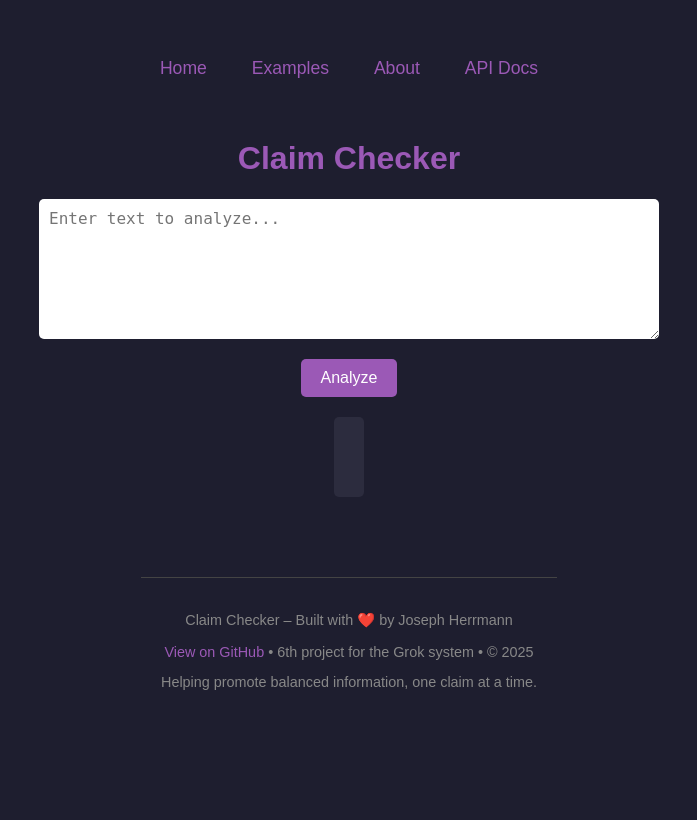
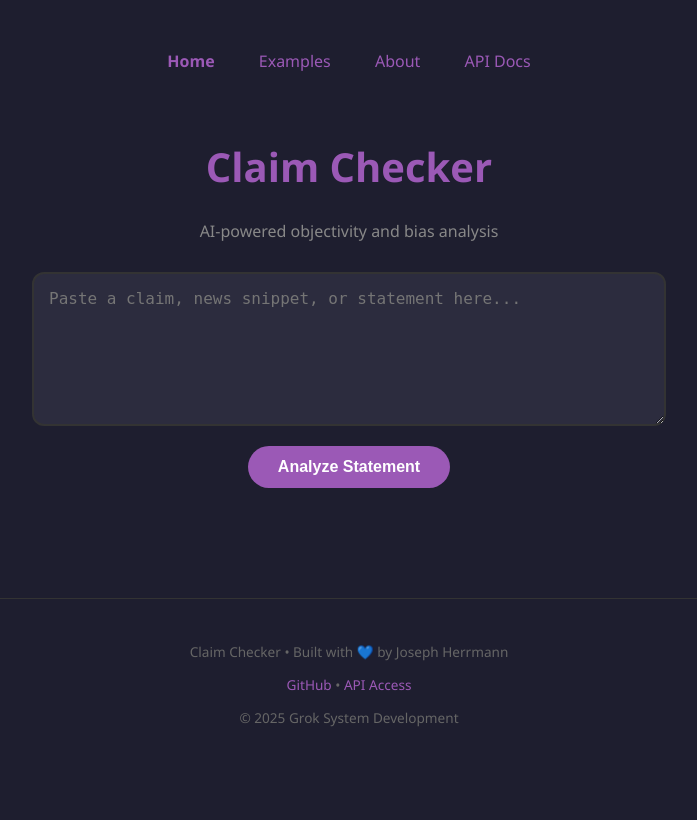
Before and after one commit to thenecronwolf-blip/Claim-Checker, a Flask app: template ui/templates/index.html in a window 1280 px wide. Shown: the whole page, without its empty margins (291-988 px from the left). Before the commit the page ends 690 px from the top, so only its background shows below. Run offline with Flask 3, Linux system fonts and the light colour scheme; the template is opened without the code that fills it, so the values that code supplies are empty.

Commit message:
Update index.html

```diff
--- a/ui/templates/index.html
+++ b/ui/templates/index.html
@@ -6,53 +6,82 @@
     <title>Claim Checker</title>
     <style>
         body {
-            font-family: Arial, sans-serif;
+            font-family: 'Segoe UI', Arial, sans-serif;
             background: #1e1e2f;
             color: #e0e0e0;
             display: flex;
             flex-direction: column;
             align-items: center;
             padding: 50px;
+            margin: 0;
         }
-        h1 {
-            color: #9b59b6;
-        }
+        h1 { color: #9b59b6; font-size: 2.5em; margin-bottom: 10px; }
+        .subtitle { color: #888; margin-bottom: 30px; }
+
         textarea {
             width: 100%;
             max-width: 600px;
             height: 120px;
-            padding: 10px;
-            border-radius: 5px;
-            border: none;
+            padding: 15px;
+            border-radius: 12px;
+            border: 2px solid #333;
+            background: #2c2c3e;
+            color: white;
             font-size: 16px;
-            margin-bottom: 20px;
+            transition: border 0.3s;
+            outline: none;
         }
+        textarea:focus { border-color: #9b59b6; }
+
         button {
             background: #9b59b6;
             color: white;
-            padding: 10px 20px;
+            padding: 12px 30px;
             border: none;
-            border-radius: 5px;
+            border-radius: 30px;
             cursor: pointer;
             font-size: 16px;
+            font-weight: bold;
+            margin-top: 20px;
+            transition: transform 0.2s, background 0.2s;
         }
-        button:hover {
-            background: #8e44ad;
+        button:hover { background: #8e44ad; transform: translateY(-2px); }
+        button:disabled { background: #666; cursor: not-allowed; }
+
+        #result {
+            margin-top: 30px;
+            width: 100%;
+            max-width: 600px;
+            opacity: 0;
+            transition: opacity 0.5s ease-in;
         }
-        button:disabled {
-            background: #666;
-            cursor: not-allowed;
+
+        /* Gauge Visuals */
+        .meter-container {
+            width: 100%;
+            background: #333;
+            border-radius: 10px;
+            height: 12px;
+            margin: 10px 0;
+            overflow: hidden;
         }
-        #result {
-            margin-top: 20px;
-            max-width: 600px;
-            padding: 15px;
-            background: #2c2c3e;
-            border-radius: 5px;
-            word-wrap: break-word;
-            min-height: 50px;
+        .meter-fill {
+            height: 100%;
+            width: 0%;
+            transition: width 1.5s cubic-bezier(0.175, 0.885, 0.32, 1.275);
         }
-        /* Loading Spinner */
+
+        /* Fallacy Badge */
+        .badge {
+            display: inline-block;
+            padding: 4px 12px;
+            border-radius: 20px;
+            font-size: 0.8em;
+            font-weight: bold;
+            text-transform: uppercase;
+            margin-top: 10px;
+        }
+
         .spinner {
             border: 4px solid #2c2c3e;
             border-top: 4px solid #9b59b6;
@@ -61,25 +90,24 @@
             height: 40px;
             animation: spin 1s linear infinite;
             margin: 20px auto;
-            display: none; /* Hidden by default */
+            display: none;
         }
-        @keyframes spin {
-            0% { transform: rotate(0deg); }
-            100% { transform: rotate(360deg); }
-        }
+        @keyframes spin { 0% { transform: rotate(0deg); } 100% { transform: rotate(360deg); } }
     </style>
 </head>
 <body>
-    <nav style="margin-bottom: 40px; text-align: center; font-size: 1.1em;">
-    <a href="/" style="color: #9b59b6; margin: 0 20px; text-decoration: none;">Home</a>
-    <a href="/examples" style="color: #9b59b6; margin: 0 20px; text-decoration: none;">Examples</a>
-    <a href="/about" style="color: #9b59b6; margin: 0 20px; text-decoration: none;">About</a>
-    <a href="/docs" style="color: #9b59b6; margin: 0 20px; text-decoration: none;">API Docs</a>
-</nav>
+    <nav style="margin-bottom: 40px; text-align: center;">
+        <a href="/" style="color: #9b59b6; margin: 0 20px; text-decoration: none; font-weight: bold;">Home</a>
+        <a href="/examples" style="color: #9b59b6; margin: 0 20px; text-decoration: none;">Examples</a>
+        <a href="/about" style="color: #9b59b6; margin: 0 20px; text-decoration: none;">About</a>
+        <a href="/docs" style="color: #9b59b6; margin: 0 20px; text-decoration: none;">API Docs</a>
+    </nav>
 
     <h1>Claim Checker</h1>
-    <textarea id="inputText" placeholder="Enter text to analyze..."></textarea>
-    <button id="analyzeBtn" onclick="analyzeText()">Analyze</button>
+    <p class="subtitle">AI-powered objectivity and bias analysis</p>
+
+    <textarea id="inputText" placeholder="Paste a claim, news snippet, or statement here..."></textarea>
+    <button id="analyzeBtn" onclick="analyzeText()">Analyze Statement</button>
 
     <div class="spinner" id="spinner"></div>
     <div id="result"></div>
@@ -91,16 +119,17 @@
         const spinner = document.getElementById('spinner');
         const btn = document.getElementById('analyzeBtn');
 
-        // Clear previous result and show loading state
-        resultDiv.innerHTML = "";
-        if (text === "") {
-            resultDiv.innerHTML = "<p style='color: #ff6b6b;'>Please enter some text to analyze.</p>";
+        if (!text) {
+            resultDiv.style.opacity = "1";
+            resultDiv.innerHTML = "<p style='color: #ff6b6b; text-align:center;'>Please enter some text to analyze.</p>";
             return;
         }
 
+        // UI Reset
+        resultDiv.style.opacity = "0";
         spinner.style.display = "block";
         btn.disabled = true;
-        btn.textContent = "Analyzing...";
+        btn.textContent = "Processing...";
 
         try {
             const response = await fetch('/analyze', {
@@ -109,58 +138,74 @@
                 body: JSON.stringify({ text })
             });
 
-            const data = await response.json();
+            const res = await response.json();
 
             if (response.ok) {
-                const res = data.result;
+                // Determine colors based on bias
+                const biasColor = res.bias_score > 0.6 ? '#f44336' : res.bias_score > 0.3 ? '#ffeb3b' : '#4caf50';
 
-                let html = `
-                    <h3 style="margin-bottom: 15px; color: #bb86fc;">Analysis Result</h3>
+                resultDiv.innerHTML = `
+                    <div style="background: #2c2c3e; padding: 25px; border-radius: 15px; border: 1px solid #444;">
+                        <h3 style="margin: 0 0 20px 0; color: #9b59b6; border-bottom: 1px solid #444; padding-bottom: 10px;">Analysis Report</h3>
 
-                    <div style="margin: 20px 0;">
-                        <strong>Bias Score: ${res.bias_score.toFixed(2)}</strong>
-                        <div style="width: 100%; height: 30px; background: #333; border-radius: 8px; overflow: hidden; margin-top: 8px;">
-                            <div style="
-                                width: ${res.bias_score * 100}%;
-                                height: 100%;
-                                background: linear-gradient(to right, #4CAF50, #FFEB3B, #F44336);
-                                transition: width 1.2s ease-in-out;
-                            "></div>
+                        <div style="margin-bottom: 25px;">
+                            <div style="display: flex; justify-content: space-between; font-size: 0.9em;">
+                                <span>Bias Intensity</span>
+                                <span style="color: ${biasColor}">${(res.bias_score * 100).toFixed(0)}%</span>
+                            </div>
+                            <div class="meter-container">
+                                <div id="biasMeter" class="meter-fill" style="background: ${biasColor};"></div>
+                            </div>
                         </div>
-                        <p style="font-size: 0.9em; color: #aaa; margin-top: 5px;">Low (green) ← → High (red)</p>
-                    </div>
 
-                    <div style="margin: 20px 0;">
-                        <strong>Confidence: ${res.confidence.toFixed(2)}</strong>
-                        <div style="width: 100%; height: 20px; background: #333; border-radius: 8px; overflow: hidden; margin-top: 8px;">
-                            <div style="width: ${res.confidence * 100}%; height: 100%; background: #9b59b6; transition: width 1s ease;"></div>
+                        <div style="margin-bottom: 25px;">
+                            <div style="display: flex; justify-content: space-between; font-size: 0.9em;">
+                                <span>AI Confidence</span>
+                                <span>${(res.confidence * 100).toFixed(0)}%</span>
+                            </div>
+                            <div class="meter-container">
+                                <div id="confMeter" class="meter-fill" style="background: #9b59b6;"></div>
+                            </div>
                         </div>
-                    </div>
 
-                    <div style="margin: 20px 0; padding: 15px; background: #2c2c3e; border-radius: 8px; text-align: left;">
-                        <strong>Verdict:</strong><br>${res.verdict}
+                        <div style="background: #1e1e2f; padding: 15px; border-radius: 10px;">
+                            <strong style="color: #888; font-size: 0.8em; text-transform: uppercase;">Verdict</strong>
+                            <p style="margin: 10px 0 0 0; line-height: 1.5;">${res.verdict}</p>
+                            ${res.bias_score > 0.7 ? '<span class="badge" style="background: #ff4b2b22; color: #ff4b2b; border: 1px solid #ff4b2b;">Subjective Language Detected</span>' : ''}
+                        </div>
                     </div>
                 `;
 
-                resultDiv.innerHTML = html;
+                resultDiv.style.opacity = "1";
+
+                // Trigger animations after a tiny delay
+                setTimeout(() => {
+                    document.getElementById('biasMeter').style.width = (res.bias_score * 100) + "%";
+                    document.getElementById('confMeter').style.width = (res.confidence * 100) + "%";
+                }, 100);
+
             } else {
-                resultDiv.innerHTML = `<p style="color: #ff6b6b;">Error: ${data.error || 'Something went wrong'}</p>`;
+                resultDiv.style.opacity = "1";
+                resultDiv.innerHTML = `<p style="color: #ff6b6b;">Error: ${res.error || 'Check backend console'}</p>`;
             }
         } catch (err) {
+            resultDiv.style.opacity = "1";
             resultDiv.innerHTML = `<p style="color: #ff6b6b;">Connection error: ${err.message}</p>`;
         } finally {
-            // Hide loading state
             spinner.style.display = "none";
             btn.disabled = false;
-            btn.textContent = "Analyze";
+            btn.textContent = "Analyze Statement";
         }
     }
 </script>
-    <footer style="margin-top: 80px; padding: 20px; text-align: center; color: #888; font-size: 0.9em; border-top: 1px solid #444;">
-    <p>Claim Checker – Built with ❤️ by Joseph Herrmann</p>
-    <p><a href="https://github.com/thenecronwolf-blip/Claim-Checker" style="color: #9b59b6; text-decoration: none;">View on GitHub</a> •
-    6th project for the Grok system • © 2025</p>
-    <p>Helping promote balanced information, one claim at a time.</p>
+
+<footer style="margin-top: 80px; padding: 30px; text-align: center; color: #666; font-size: 0.85em; border-top: 1px solid #333; width: 100%;">
+    <p>Claim Checker • Built with 💙 by Joseph Herrmann</p>
+    <p>
+        <a href="https://github.com/thenecronwolf-blip/Claim-Checker" style="color: #9b59b6; text-decoration: none;">GitHub</a> •
+        <a href="/docs" style="color: #9b59b6; text-decoration: none;">API Access</a>
+    </p>
+    <p>© 2025 Grok System Development</p>
 </footer>
 </body>
 </html>
```
